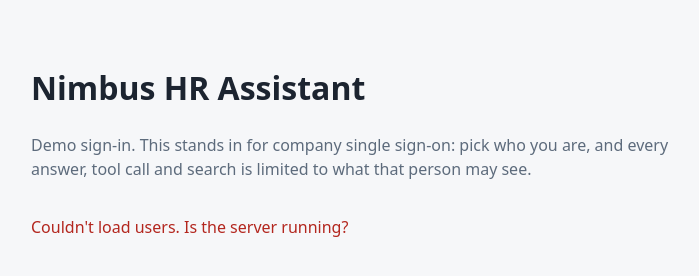
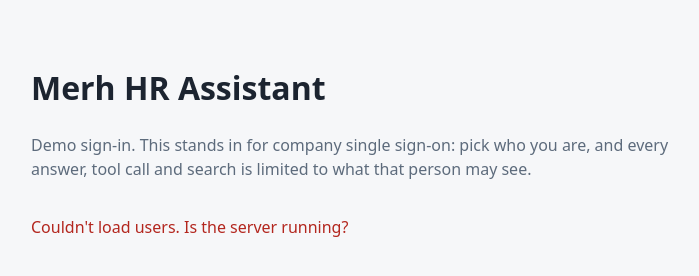
Before and after one commit to apurvas04/hr-assistant, a plain HTML site: page web/login.html in a window 1280 px wide. Shown: the whole page, without its empty margins (269-968 px from the left). Drawn offline with Linux system fonts and the light colour scheme; files that its build step writes are made by us from their sources; no server answers; files whose address does not match are found by name.

Commit message:
header Merh

```diff
--- a/web/login.html
+++ b/web/login.html
@@ -3,12 +3,12 @@
 <head>
   <meta charset="utf-8">
   <meta name="viewport" content="width=device-width, initial-scale=1">
-  <title>Nimbus HR Assistant · Sign in</title>
+  <title>Merh HR Assistant · Sign in</title>
   <link rel="stylesheet" href="/static/style.css">
 </head>
 <body>
   <main class="login">
-    <h1>Nimbus HR Assistant</h1>
+    <h1>Merh HR Assistant</h1>
     <p class="muted">Demo sign-in. This stands in for company single sign-on: pick who you are,
       and every answer, tool call and search is limited to what that person may see.</p>
     <div id="users" class="user-grid" aria-live="polite">Loading…</div>
```
